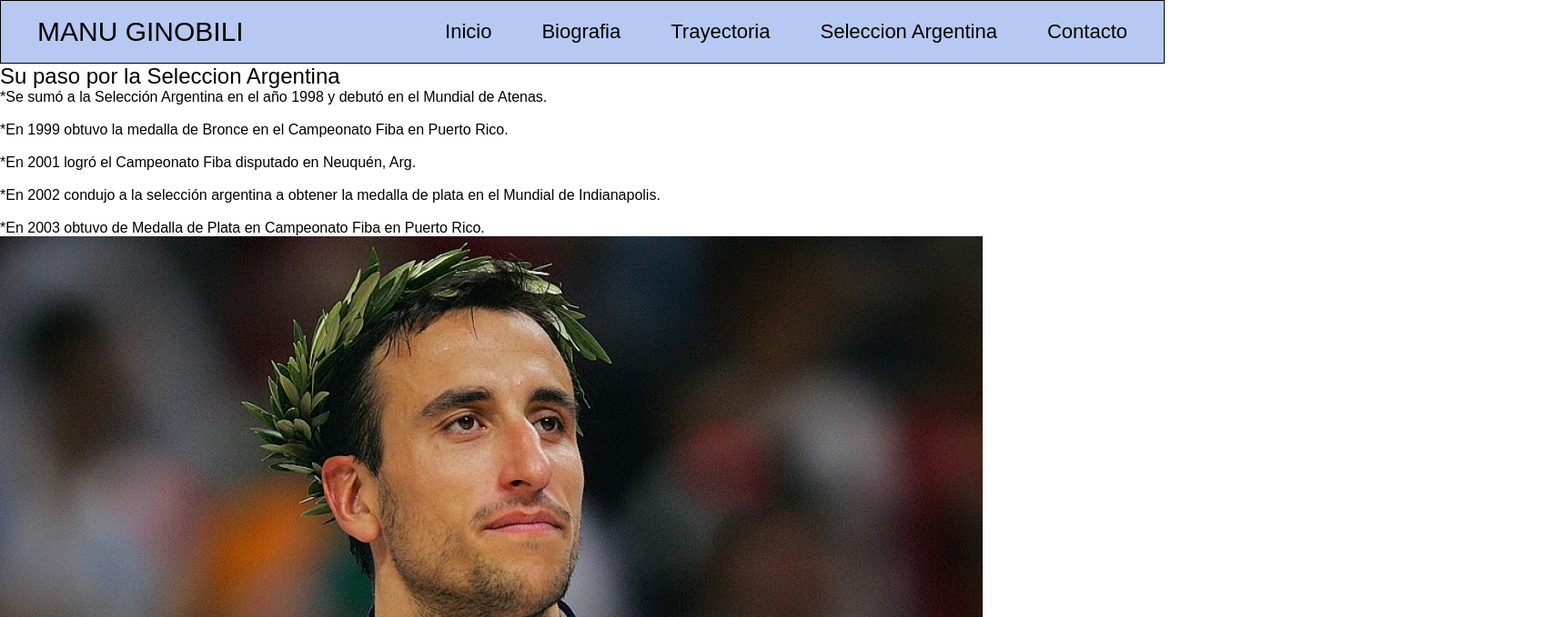
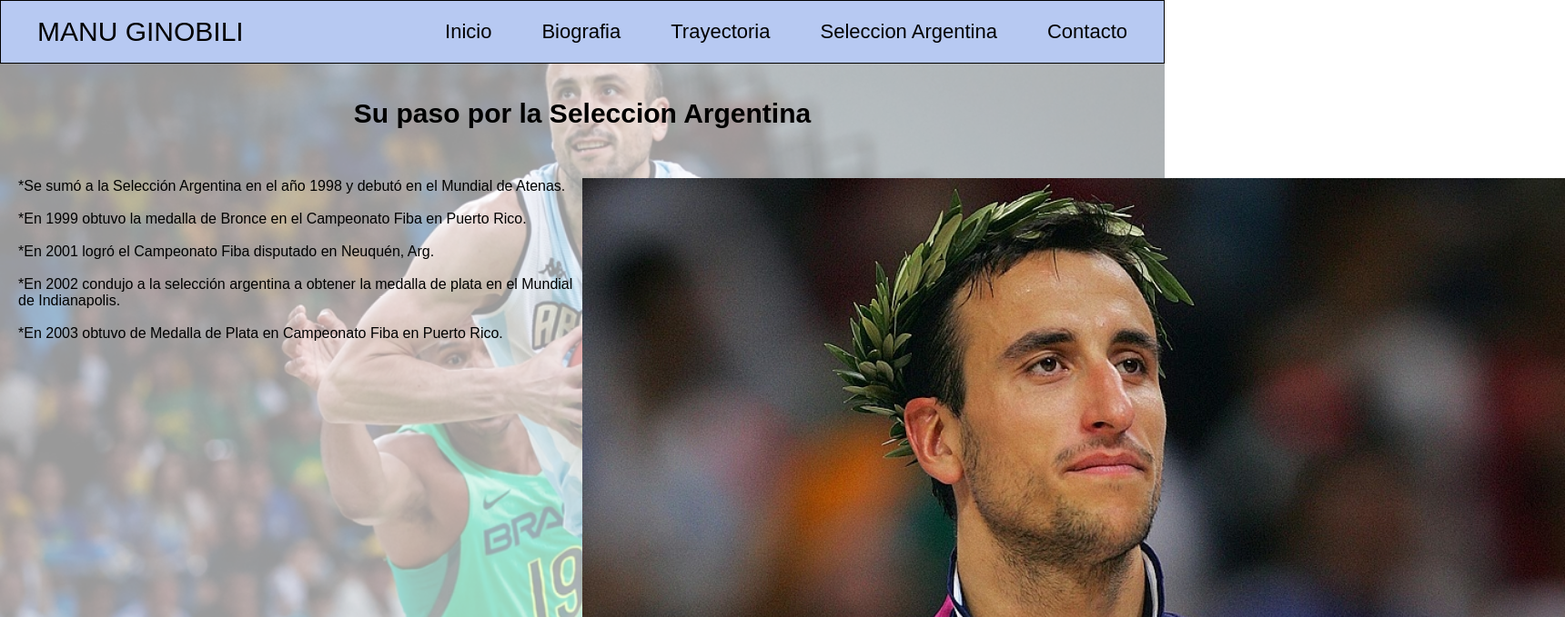
Before and after one commit to lucasdepetris10/proyecto-final-ginobili, a website: page pages/seleccionargentina.html in a window 1280 px wide. Shown: the top 679 px of the page at 91% size, 1720 px wide, since content can reach past the window. Drawn offline with Linux system fonts and the light colour scheme; a web font is replaced by a local one.

Commit message:
fondo y texto

```diff
--- a/pages/seleccionargentina.html
+++ b/pages/seleccionargentina.html
@@ -20,7 +20,7 @@
                 <li><a href="./contacto.html">Contacto</a></li>
     </header>
     <main>
-        <section>
+        <section class="argentina">
             <h1>Su paso por la Seleccion Argentina</h1>
             <div>
                 <p>*Se sumó a la Selección Argentina en el año 1998 y debutó en el Mundial de Atenas.<br>
--- /dev/null
+++ b/sass/layout/_main-argentina.scss
@@ -0,0 +1,38 @@
+.argentina{
+    /* background: radial-gradient(#08080888,#5c89f1); */
+    display: grid;
+    grid-template-columns: repeat(2, 50%);
+    grid-template-rows: 70px repeat(3, 28.125rem);
+    grid-template-areas:
+    "titulo titulo"
+    "img1 texto1"
+    "texto2 img2"
+    "img3 texto3";
+    row-gap: 2.25rem;
+    padding: 1.25rem;
+    position: relative;
+    &::after{ /*imagen de fondo*/
+        content: " ";
+        background-image: url(../assets/fondocontacto.jpg);
+        background-size: cover;
+        background-repeat: no-repeat;
+        background-position: top;
+        background-attachment: fixed;
+        opacity: .4;
+        position: absolute;
+        top: 0px;
+        left: 0;
+        right: 0;
+        bottom: 0;
+        z-index: -1;
+    }
+    h1{
+        grid-column: 1/3;
+        grid-row: 1/2;
+        grid-area: titulo;
+        @include self;
+        font-size: map-get($letras, 7);
+        padding: 20px;
+        font-weight: bold;
+    }
+}
--- a/sass/style.scss
+++ b/sass/style.scss
@@ -16,7 +16,7 @@
 @import "./layout/main-index";
 @import "./layout/main-biografia";
 @import "./layout/main-trayectoria";
-@import "./layout/main.argentina";
+@import "./layout/main-argentina";
 @import "./layout/main-contacto";
 @import "./layout/mediaQuerry/media1024";
 @import "./layout/mediaQuerry/media768";
```
Also changed, not shown: css/style.css, sass/layout/_main.argentina.scss (deleted), 1 other file.
